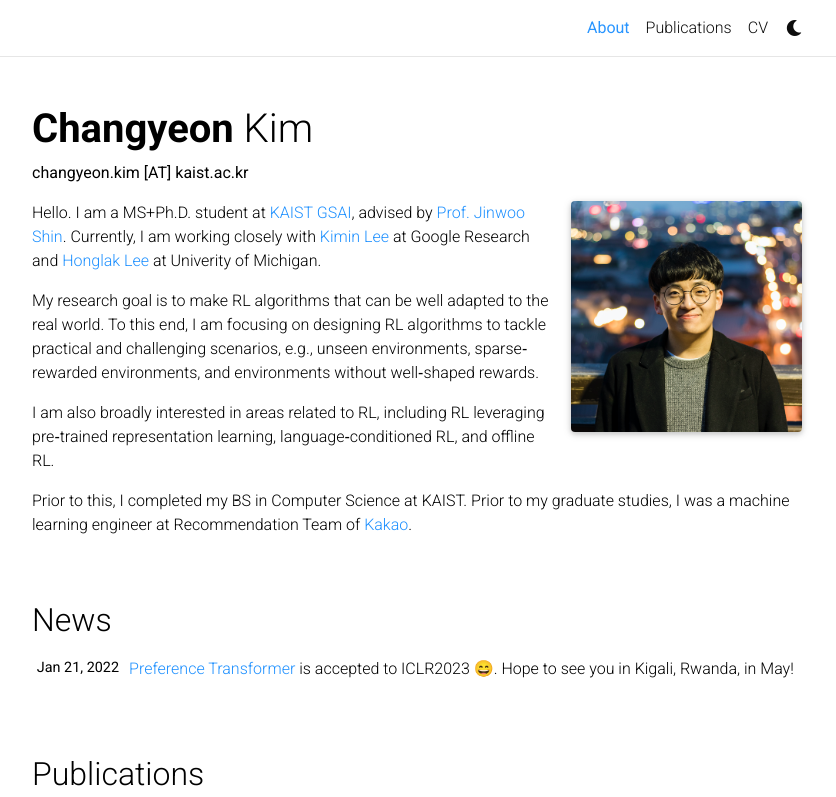
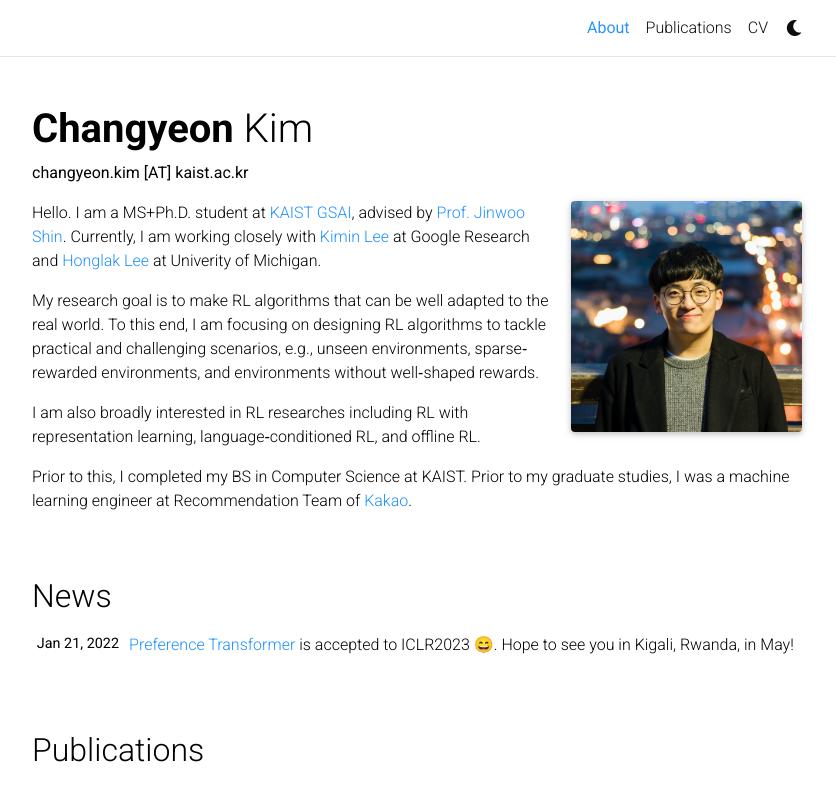
Before and after one commit to csmile-1006/csmile-1006.github.io, a Jekyll site: the page built from _pages/about.md, in a window 1280 px wide and 900 px high, cut to the strip 0-797 px from the top of the window. Shown: the whole strip, without its empty margins (223-1059 px from the left). Built offline with Jekyll 4.4.1, drawn with Linux system fonts in a browser that asks for light colours; full-size pictures stand in for the smaller copies a plugin makes; emoji names are drawn with the system emoji font; comment, search, counter and statistics services are not loaded; a style sheet for code colours, icons or effects is not loaded.

```diff
--- a/_bibliography/papers.bib
+++ b/_bibliography/papers.bib
@@ -11,6 +11,7 @@ note={(*: equal contribution)},
 url={https://openreview.net/forum?id=Peot1SFDX0},
 pdf={https://openreview.net/pdf?id=Peot1SFDX0},
 code={https://github.com/csmile-1006/PreferenceTransformer},
+website={https://sites.google.com/view/preference-transformer},
 selected={true}
 }
 
--- a/_pages/about.md
+++ b/_pages/about.md
@@ -32,6 +32,6 @@ Hello. I am a MS+Ph.D. student at <a href="https://gsai.kaist.ac.kr/">KAIST GSAI
 
 My research goal is to make RL algorithms that can be well adapted to the real world. To this end, I am focusing on designing RL algorithms to tackle practical and challenging scenarios, e.g., unseen environments, sparse‐rewarded environments, and environments without well‐shaped rewards.
 
-I am also broadly interested in areas related to RL, including RL leveraging pre‐trained representation learning, language‐conditioned RL, and offline RL.
+I am also broadly interested in RL researches including RL with representation learning, language‐conditioned RL, and offline RL.
 
 Prior to this, I completed my BS in Computer Science at KAIST. Prior to my graduate studies, I was a machine learning engineer at Recommendation Team of <a href="https://kakaocorp.com">Kakao</a>.
```
